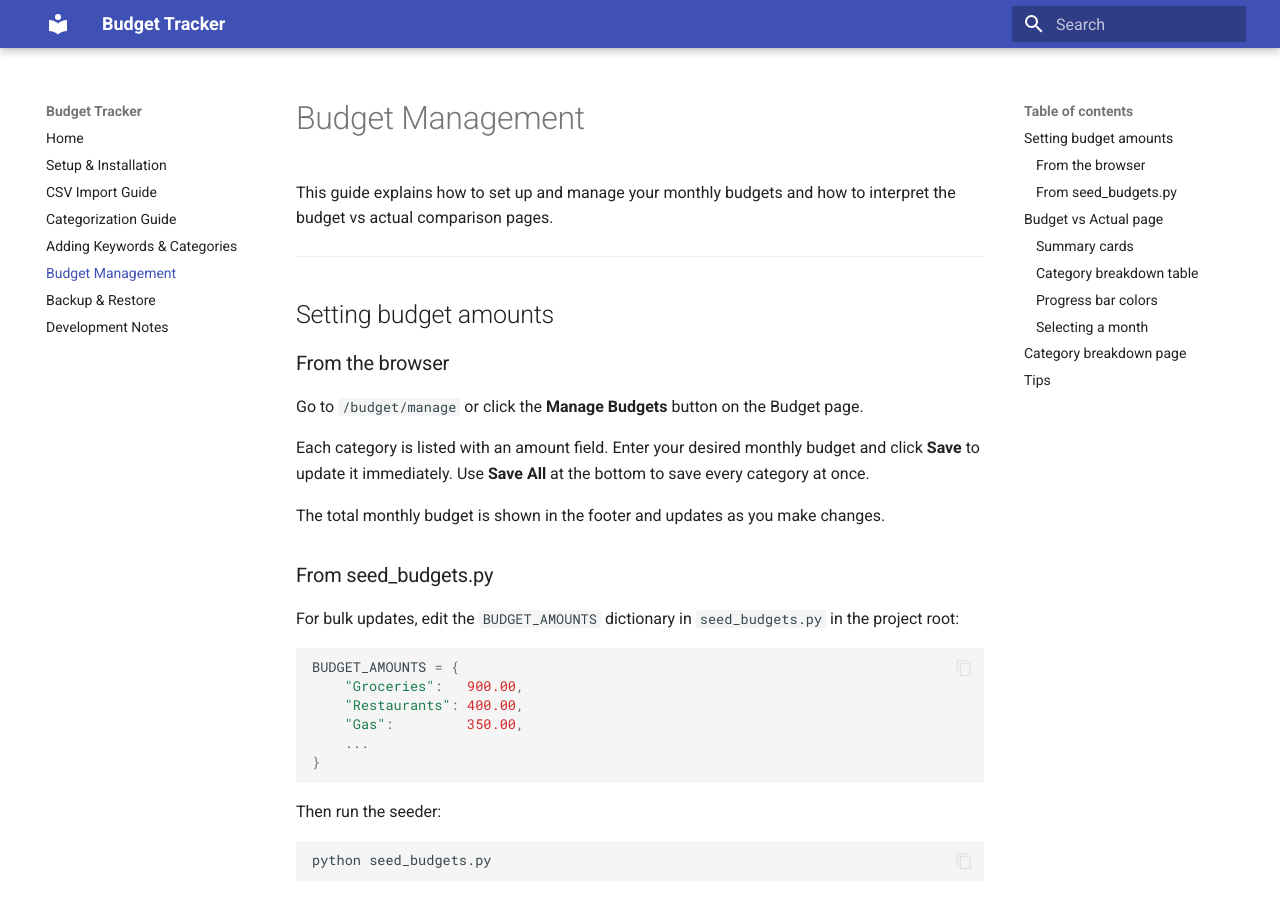
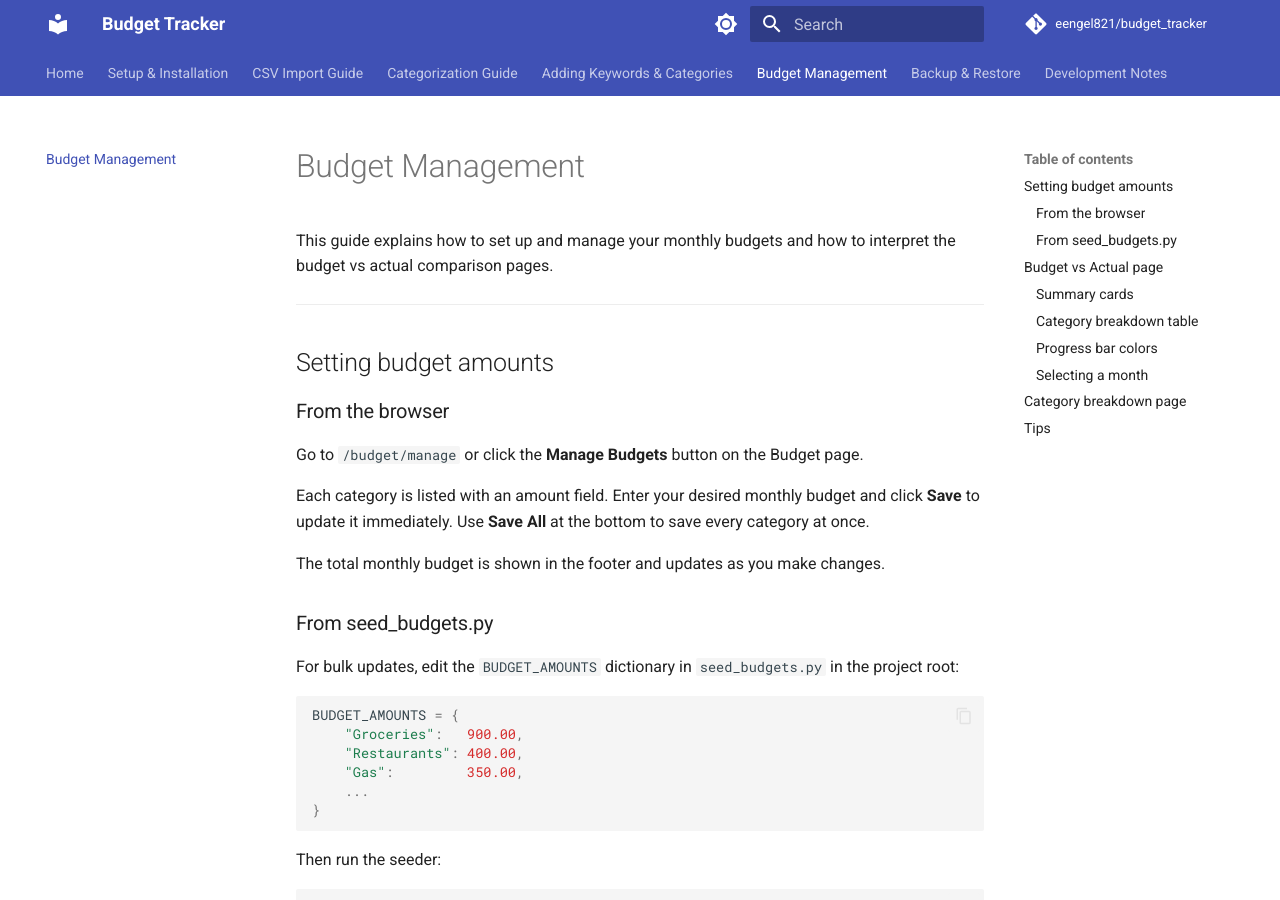
Before and after one commit to eengel821/budget_tracker, an MkDocs documentation site: the page built from docs/budget.md, in a window 1280 px wide and 900 px high. Built offline with MkDocs 1.6.1 and Material for MkDocs 9.7.7, drawn with Linux system fonts in a browser that asks for light colours; comment, search, counter and statistics services are not loaded.

Commit message:
added instructions to publish docs to github

```diff
--- a/mkdocs.yml
+++ b/mkdocs.yml
@@ -1,17 +1,31 @@
 site_name: Budget Tracker
 site_description: Personal budget tracking application documentation
 site_author: Budget Tracker
+site_url: https://eengel821.github.io/budget_tracker/
+repo_url: https://github.com/eengel821/budget_tracker
+repo_name: eengel821/budget_tracker
 
 theme:
   name: material
   palette:
-    primary: indigo
-    accent: indigo
+    - scheme: default
+      primary: indigo
+      accent: indigo
+      toggle:
+        icon: material/brightness-7
+        name: Switch to dark mode
+    - scheme: slate
+      primary: indigo
+      accent: indigo
+      toggle:
+        icon: material/brightness-4
+        name: Switch to light mode
   features:
-#    - navigation.tabs
+    - navigation.tabs
     - navigation.sections
     - navigation.top
     - search.highlight
+    - search.suggest
     - content.code.copy
 
 nav:
@@ -24,13 +38,18 @@
   - Backup & Restore: backup.md
   - Development Notes: development.md
 
+plugins:
+  - search
+
 markdown_extensions:
   - admonition
+  - pymdownx.details
   - pymdownx.highlight:
       anchor_linenums: true
   - pymdownx.superfences
   - pymdownx.tabbed:
       alternate_style: true
+  - pymdownx.inlinehilite
   - tables
   - toc:
       permalink: true
```
Also changed, not shown: 1 other file.
